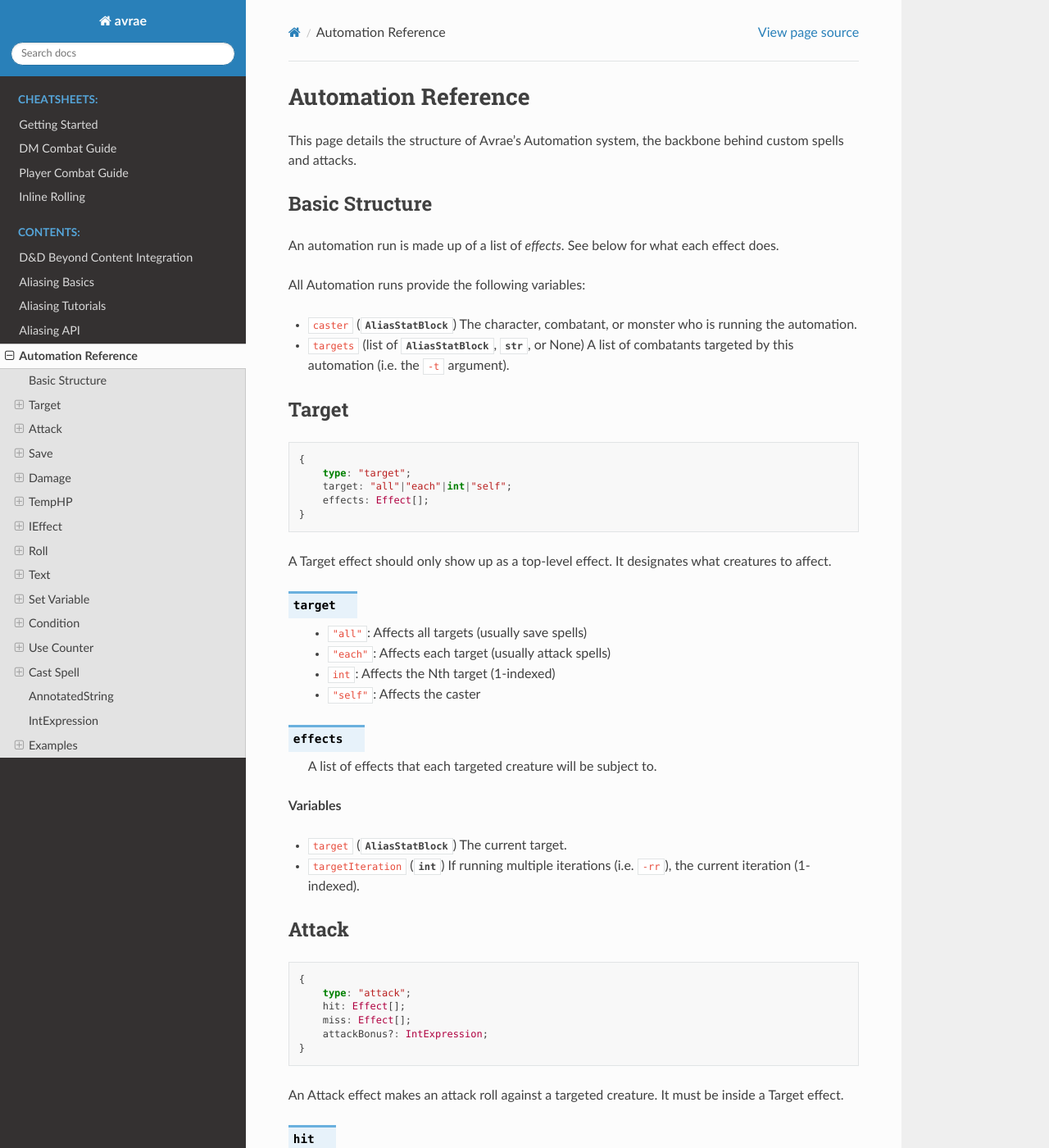
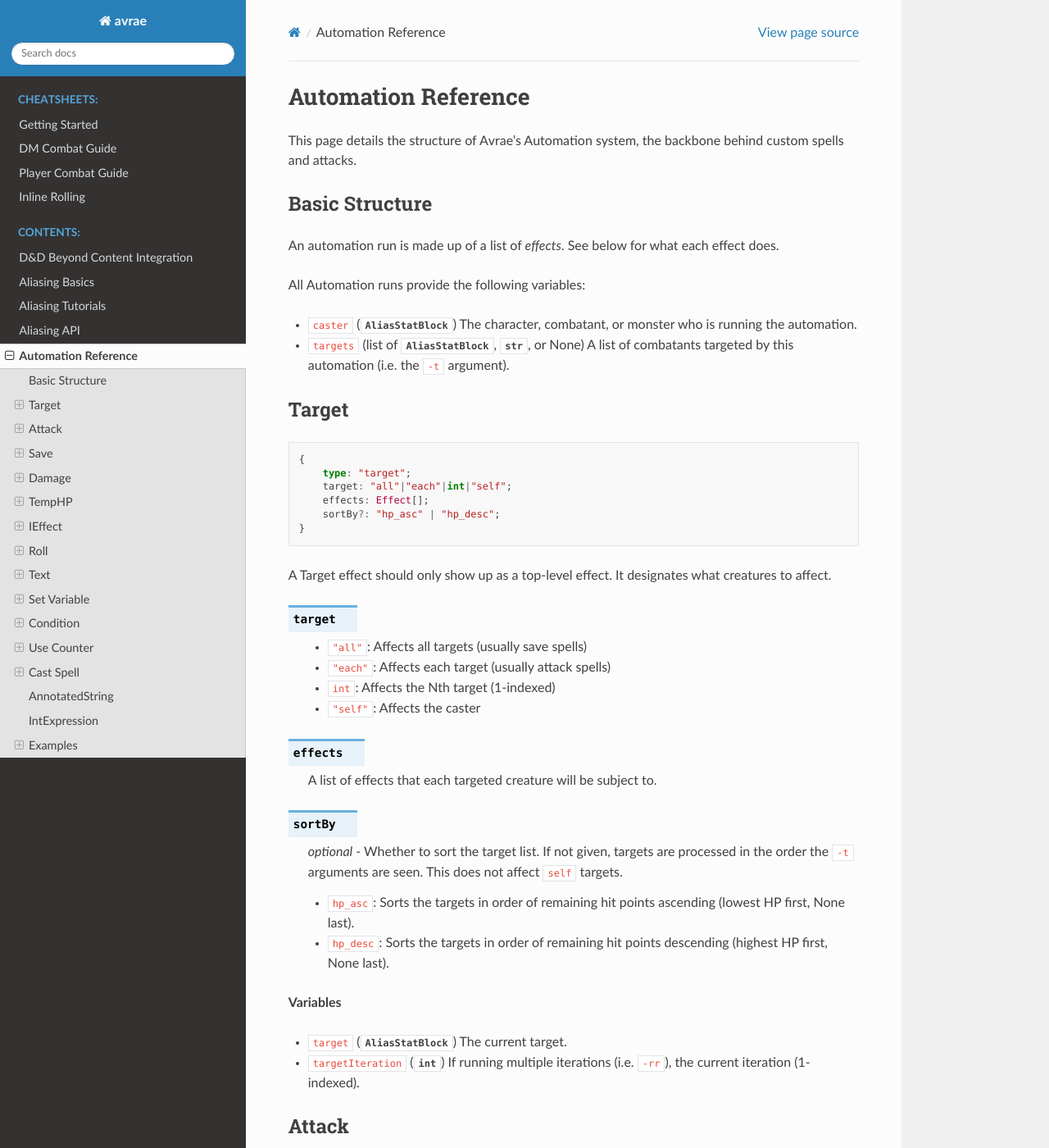
Before and after one commit to avrae/avrae, a Sphinx documentation site: the page built from docs/automation_ref.rst, in a window 1280 px wide and 1400 px high. Shown: the whole window at 82% size. Built offline with Sphinx 7.4.7 and the Read the Docs theme 2.0.0, drawn with Linux system fonts in a browser that asks for light colours.

Commit message:
chore(automation): sortBy docs, camelCase consistency

```diff
--- a/docs/automation_ref.rst
+++ b/docs/automation_ref.rst
@@ -20,6 +20,7 @@ Target
         type: "target";
         target: "all"|"each"|int|"self";
         effects: Effect[];
+        sortBy?: "hp_asc" | "hp_desc";
     }
 
 A Target effect should only show up as a top-level effect.
@@ -35,6 +36,14 @@ It designates what creatures to affect.
 .. attribute:: effects
 
     A list of effects that each targeted creature will be subject to.
+
+.. attribute:: sortBy
+
+    *optional* - Whether to sort the target list. If not given, targets are processed in the order the ``-t`` arguments
+    are seen. This does not affect ``self`` targets.
+
+    - ``hp_asc``: Sorts the targets in order of remaining hit points ascending (lowest HP first, None last).
+    - ``hp_desc``: Sorts the targets in order of remaining hit points descending (highest HP first, None last).
 
 **Variables**
 
```
Also changed, not shown: 1 other file.
